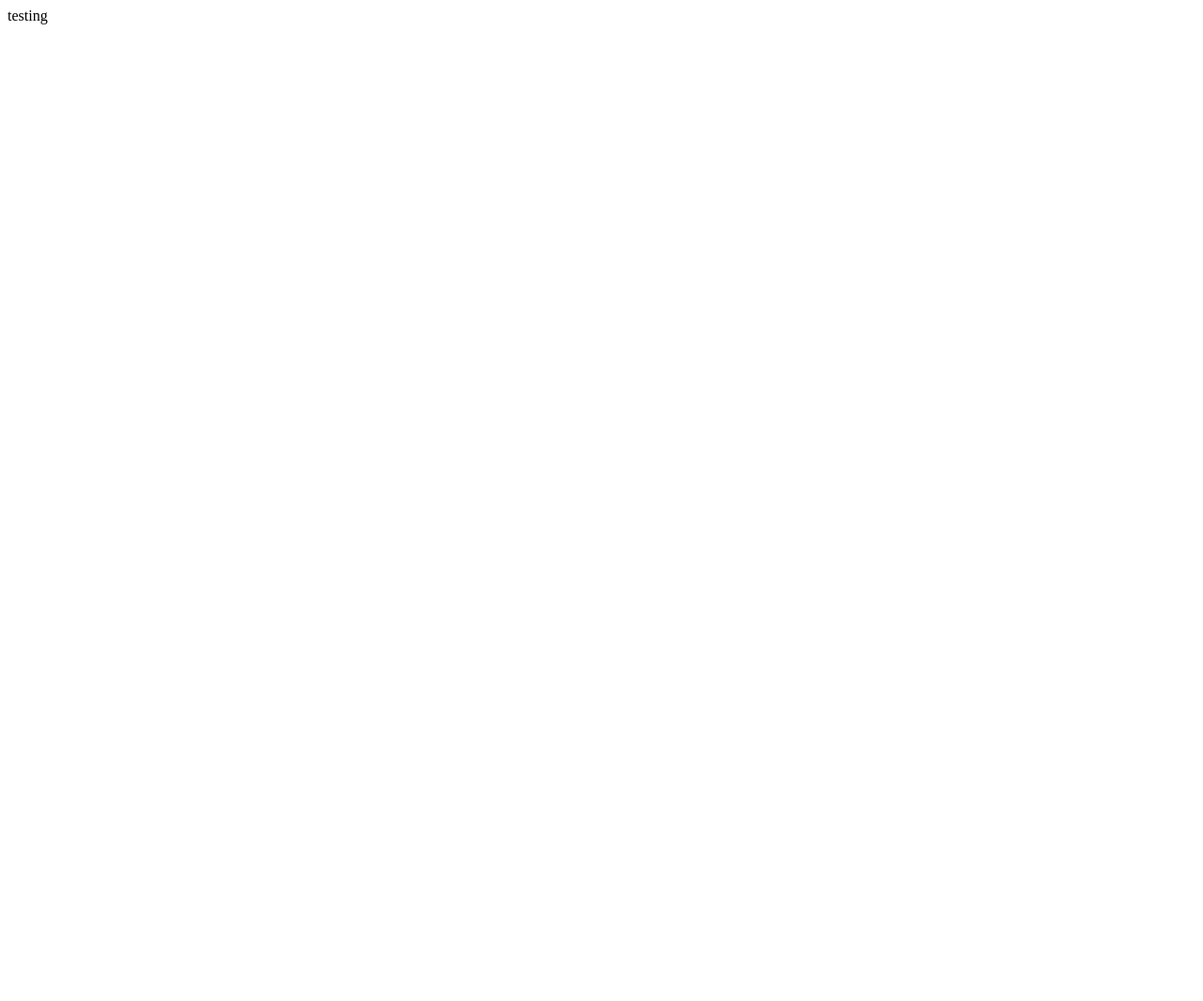
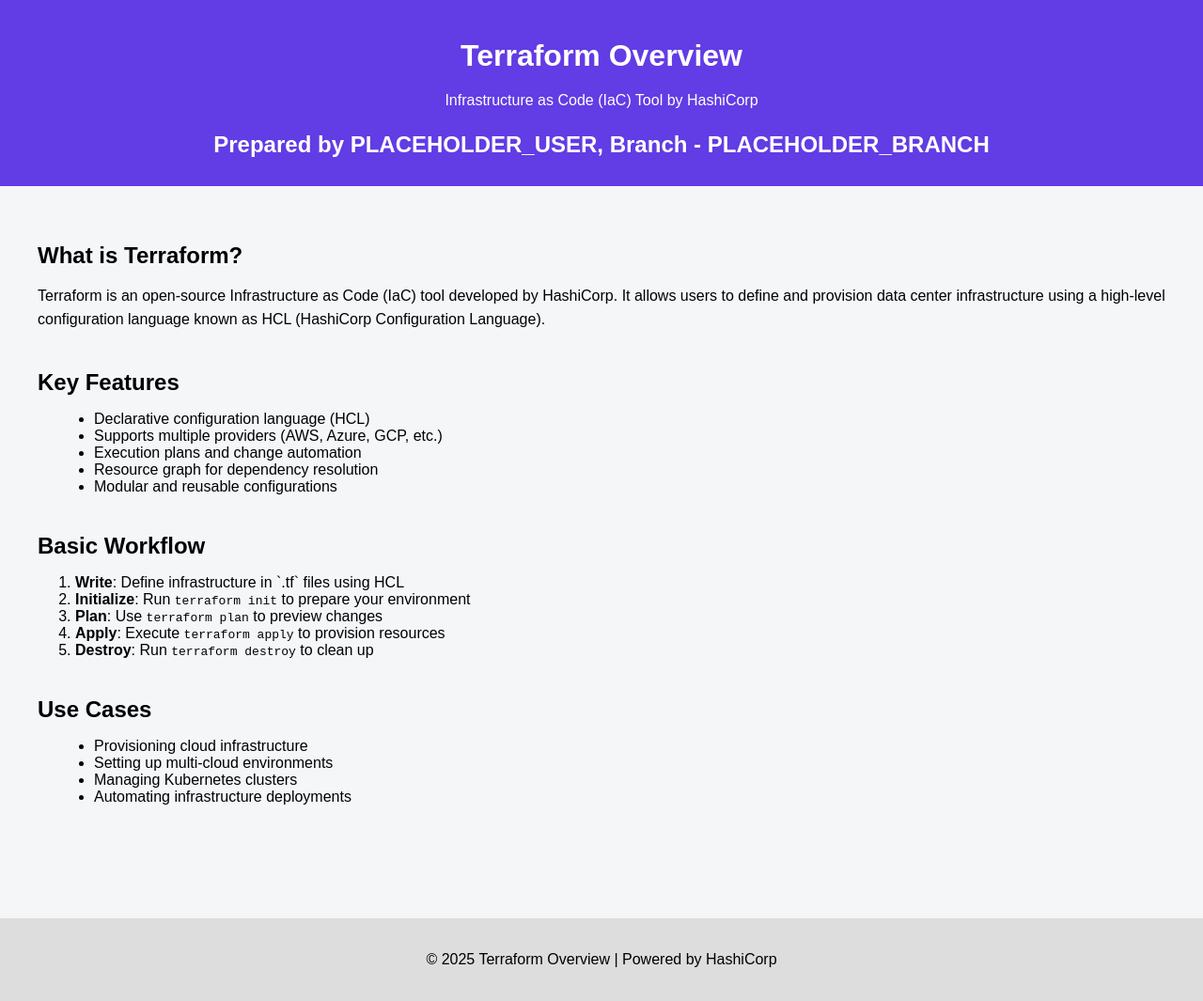
Before and after one commit to Malticoder/malti-tf-1, a plain HTML site: page project-code/index.html in a window 1280 px wide. Shown: the whole page at 94% size. Before the commit the page ends 800 px from the top, so only its background shows below. Drawn offline with Linux system fonts and the light colour scheme.

Commit message:
Add html

```diff
--- a/project-code/index.html
+++ b/project-code/index.html
@@ -1 +1,93 @@
-testing
+<!DOCTYPE html>
+<html lang="en">
+<head>
+  <meta charset="UTF-8">
+  <meta name="viewport" content="width=device-width, initial-scale=1">
+  <title>Terraform Overview</title>
+  <style>
+    body {
+      font-family: Arial, sans-serif;
+      background-color: #f4f6f8;
+      margin: 0;
+      padding: 0;
+    }
+    header {
+      background-color: #623CE4;
+      color: white;
+      padding: 20px 40px;
+      text-align: center;
+    }
+    main {
+      padding: 40px;
+    }
+    section {
+      margin-bottom: 40px;
+    }
+    h1, h2 {
+      margin-bottom: 10px;
+    }
+    p {
+      line-height: 1.6;
+    }
+    ul {
+      margin-left: 20px;
+    }
+    footer {
+      background-color: #ddd;
+      text-align: center;
+      padding: 15px;
+      margin-top: 40px;
+    }
+  </style>
+</head>
+<body>
+  <header>
+    <h1>Terraform Overview</h1>
+    <p>Infrastructure as Code (IaC) Tool by HashiCorp</p>
+    <h2>Prepared by PLACEHOLDER_USER, Branch - PLACEHOLDER_BRANCH</h2>
+  </header>
+
+  <main>
+    <section>
+      <h2>What is Terraform?</h2>
+      <p>Terraform is an open-source Infrastructure as Code (IaC) tool developed by HashiCorp. It allows users to define and provision data center infrastructure using a high-level configuration language known as HCL (HashiCorp Configuration Language).</p>
+    </section>
+
+    <section>
+      <h2>Key Features</h2>
+      <ul>
+        <li>Declarative configuration language (HCL)</li>
+        <li>Supports multiple providers (AWS, Azure, GCP, etc.)</li>
+        <li>Execution plans and change automation</li>
+        <li>Resource graph for dependency resolution</li>
+        <li>Modular and reusable configurations</li>
+      </ul>
+    </section>
+
+    <section>
+      <h2>Basic Workflow</h2>
+      <ol>
+        <li><strong>Write</strong>: Define infrastructure in `.tf` files using HCL</li>
+        <li><strong>Initialize</strong>: Run <code>terraform init</code> to prepare your environment</li>
+        <li><strong>Plan</strong>: Use <code>terraform plan</code> to preview changes</li>
+        <li><strong>Apply</strong>: Execute <code>terraform apply</code> to provision resources</li>
+        <li><strong>Destroy</strong>: Run <code>terraform destroy</code> to clean up</li>
+      </ol>
+    </section>
+
+    <section>
+      <h2>Use Cases</h2>
+      <ul>
+        <li>Provisioning cloud infrastructure</li>
+        <li>Setting up multi-cloud environments</li>
+        <li>Managing Kubernetes clusters</li>
+        <li>Automating infrastructure deployments</li>
+      </ul>
+    </section>
+  </main>
+
+  <footer>
+    <p>&copy; 2025 Terraform Overview | Powered by HashiCorp</p>
+  </footer>
+</body>
+</html>
```
Also changed, not shown: 3 other files.
